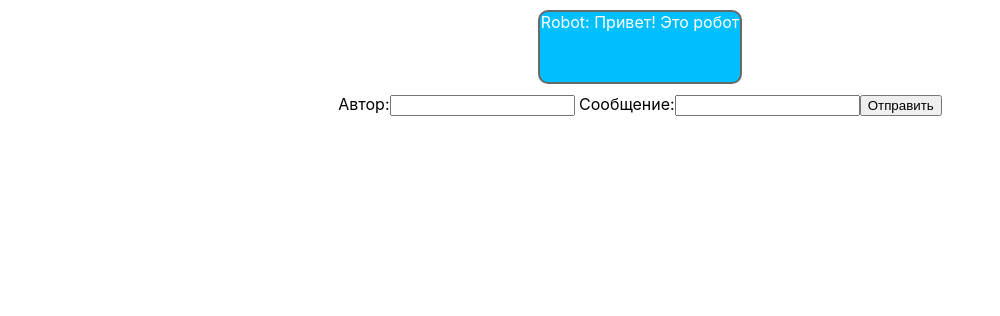
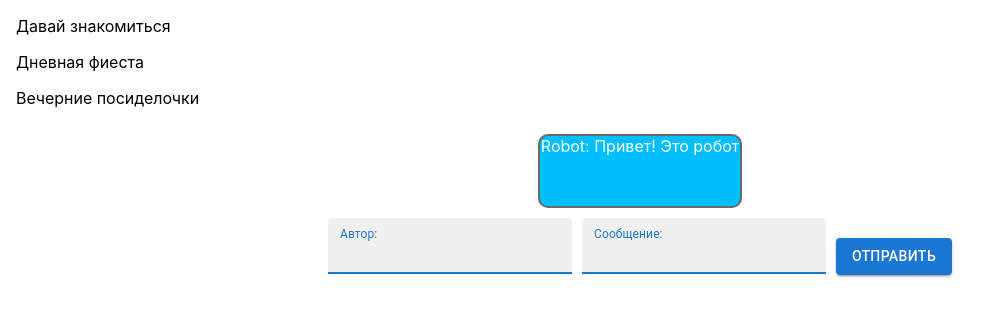
Before and after one commit to Obukhov89/react_24_01, a React (Create React App) app: page / in a window 1280 px wide. Shown: the top 316 px of the page, without its empty margins (0-1000 px from the left). Built offline with nearby package versions, Linux system fonts and the light colour scheme.

Commit message:
Домашнее задание для третьего урока

```diff
--- a/package.json
+++ b/package.json
@@ -3,6 +3,9 @@
   "version": "0.1.0",
   "private": true,
   "dependencies": {
+    "@emotion/react": "^11.7.1",
+    "@emotion/styled": "^11.6.0",
+    "@mui/material": "^5.4.0",
     "@testing-library/jest-dom": "^5.16.1",
     "@testing-library/react": "^12.1.2",
     "@testing-library/user-event": "^13.5.0",
--- a/src/App.js
+++ b/src/App.js
@@ -1,9 +1,11 @@
 import './App.css';
 import IndexForm from './Components/Messages/IndexForm';
+import ChatList from './Components/ChatList';
 
 function App() {
   return (
     <div className="App">
+      <aside><ChatList/></aside>
       <IndexForm/>
     </div>
   );
--- /dev/null
+++ b/src/Components/ChatList/index.js
@@ -0,0 +1,22 @@
+import List from '@mui/material/List';
+import ListItem from '@mui/material/ListItem';
+
+const ChatList = () =>{
+
+    const ChatList =
+        [
+            {name: 'Давай знакомиться', id: 1},
+            {name: 'Дневная фиеста', id: 2 },
+            {name: 'Вечерние посиделочки', id:3},
+        ]
+
+    return(
+
+            <List sx={{width:'50%'}}>
+               {ChatList.map((chat, idx)=>(<ListItem sx={{width:'50%'}} key={chat.id}>{chat.name}</ListItem>))}
+            </List>
+
+    )
+}
+
+export default ChatList;
--- a/src/Components/Messages/Form.js
+++ b/src/Components/Messages/Form.js
@@ -1,26 +1,34 @@
-import { useState } from "react";
+import { useState, useRef } from "react";
+import Button from '@mui/material/Button';
+import TextField from '@mui/material/TextField';
+
+
 
 const Form = ( {messageChange} ) => {
 
      const [author, setAuthor] = useState("");
      const [message, setMessage] = useState("");
 
+     const InputMessage = useRef(null);
+
      const formHandler = (e) => {
         e.preventDefault();
         messageChange( {author,message} );
         setAuthor("");
         setMessage("");
+
+        InputMessage.current.focus();
      }
 
      return(
           <form onSubmit = { formHandler }>
-              <label> Автор:
-                  <input type = "text" value = { author } onChange = {(e) => setAuthor(e.target.value)} name="author" />
-              </label>
-              <label> Сообщение:
-                <input type = "text" value = {message} onChange={ (e) => setMessage(e.target.value)} name = "message" />
-              </label>
-              <button type = "submit" value = "Отправить">Отправить</button>
+                <TextField label = 'Автор:' variant="filled"  color="primary" focused  sx = {{margin: 'auto 5px',}} type = "text" value = { author }
+                            onChange = {(e) => setAuthor(e.target.value)} name="author" />
+
+                <TextField label='Сообщение:' variant="filled"  color="primary" focused  sx = {{margin: 'auto 5px',}} type = "text" value = {message}
+                            onChange={ (e) => setMessage(e.target.value)} ref = {InputMessage} name = "message" />
+
+                <Button variant="contained" sx = {{margin: '20px 5px',}} type = "submit" value = "Отправить">Отправить</Button>
           </form>
      );
 }
--- a/src/Components/Messages/IndexForm.js
+++ b/src/Components/Messages/IndexForm.js
@@ -1,6 +1,7 @@
 import { useState , useEffect} from "react";
 import Form from "./Form";
 import Message from "./Message";
+
 
 const FormIndex = () => {
   const [messageList, setMessageList] = useState([
@@ -28,6 +29,7 @@ const FormIndex = () => {
 
   return (
     <>
+
       <Message messageList={messageList} />
       <Form messageChange={handleMessage} />
     </>
```
